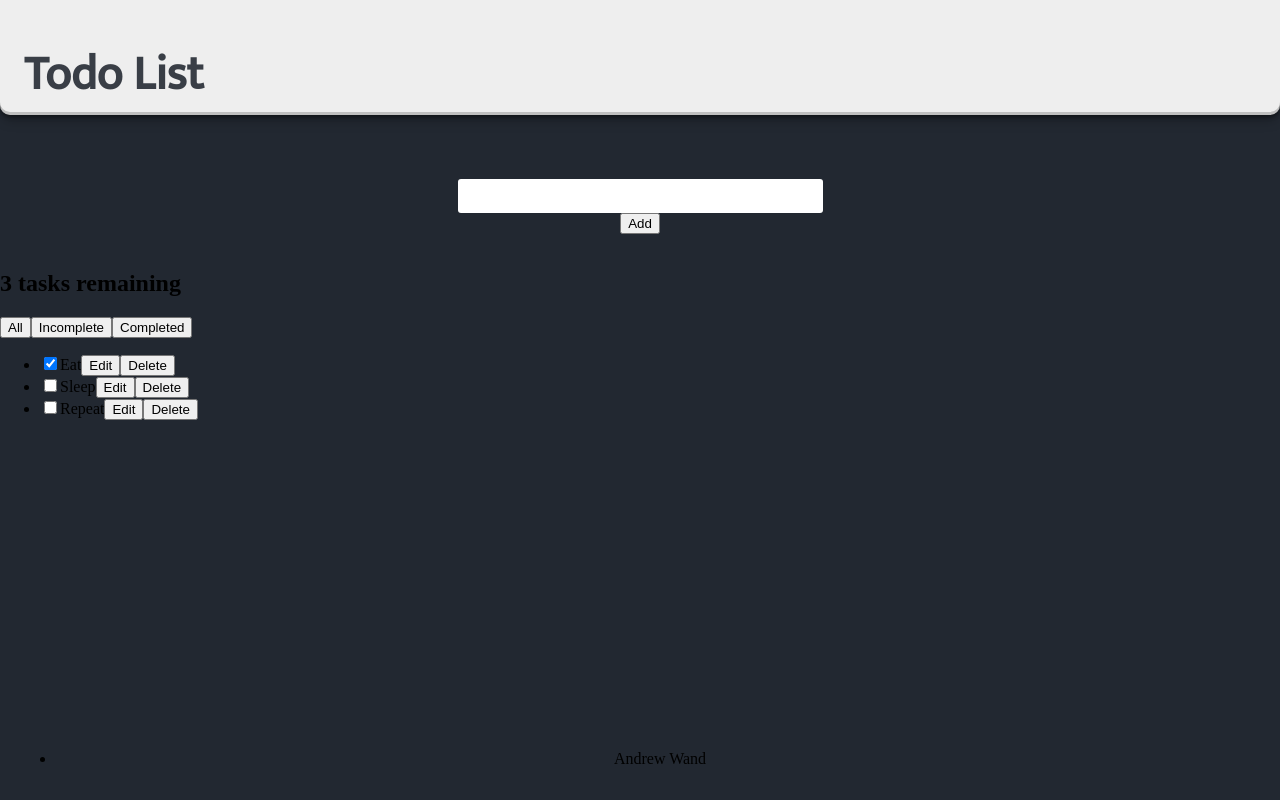
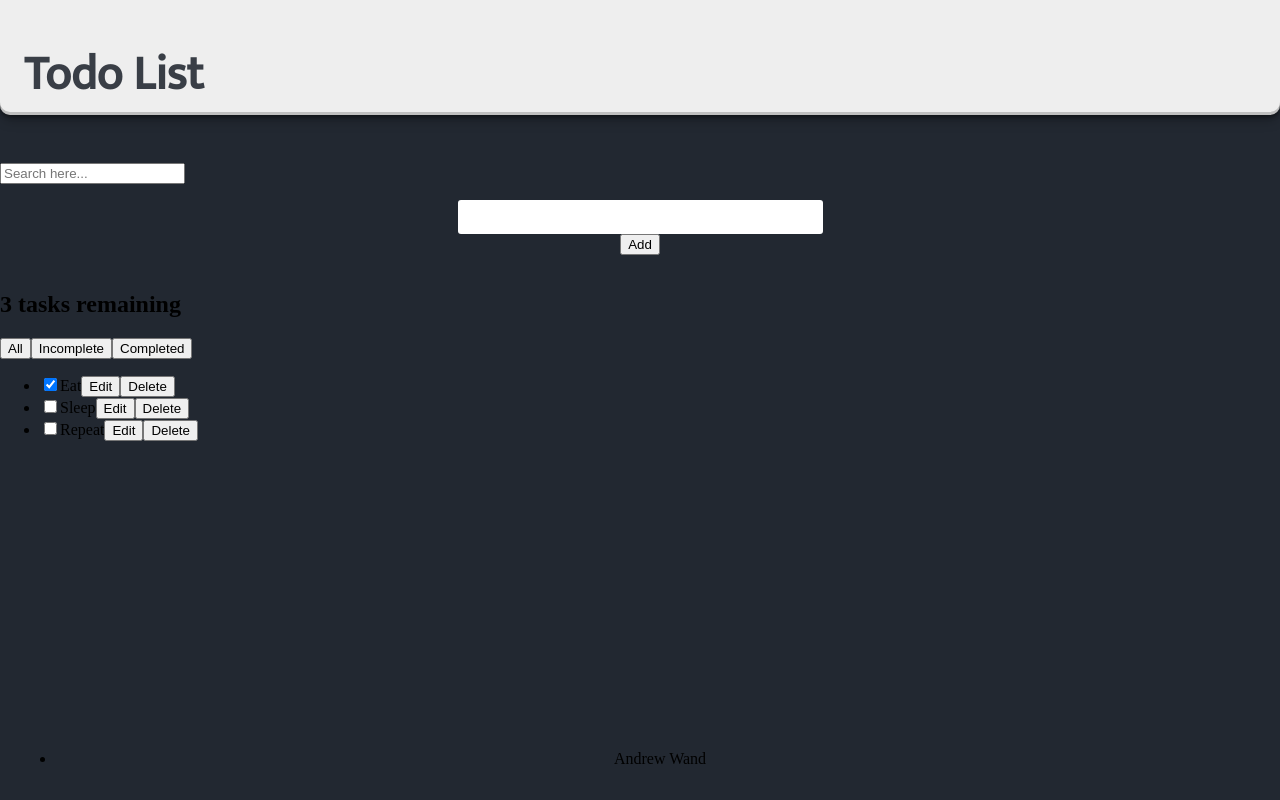
Before and after one commit to Andrew-Wand/todolist-react, a React (Create React App) app: page / in a window 1280 px wide. Built offline with nearby package versions, Linux system fonts and the light colour scheme.

Commit message:
added search bar and functionality

```diff
--- a/src/App.js
+++ b/src/App.js
@@ -3,6 +3,7 @@ import Footer from "./Components/Footer";
 import ToDoList from "./Components/ToDoList";
 import Form from "./Components/Form";
 import FilterButton from "./Components/FilterButton";
+import SearchBar from "./Components/SearchBar";
 import { useEffect, useState } from "react";
 import { nanoid } from 'nanoid'
 
@@ -15,6 +16,9 @@ const FILTER_MAP = {
 
 const FILTER_NAMES = Object.keys(FILTER_MAP);
 
+
+
+
 function App(props) {
 
 
@@ -22,6 +26,7 @@ function App(props) {
   const [tasks, setTasks] = useState(props.tasks);
 
   const [filter, setFilter] = useState('All');
+
 
 
   const filterList = FILTER_NAMES.map((name) => (
@@ -62,6 +67,7 @@ function App(props) {
 
   const taskList = tasks
   .filter(FILTER_MAP[filter])
+
   .map(task => (
     <ToDoList
       id={task.id}
@@ -76,6 +82,24 @@ function App(props) {
   )) ;
 
 
+
+  function search(search){
+    let currentTodos = [];
+    let newList = [];
+    if (search !== "") {
+      currentTodos = tasks;
+      newList = currentTodos.filter(todo => {
+        const lc = todo.name.toLowerCase();
+        const filter = search.toLowerCase();
+        return lc.includes(filter);
+      })
+    } else  {
+      newList = tasks;
+    }
+    setTasks(newList)
+
+    console.log(search);
+  }
 
 
 
@@ -98,6 +122,8 @@ function App(props) {
    <div className="App">
       <Header />
 
+
+      <SearchBar search={search} />
       <Form addTask = {addTask}/>
       <h2 className="remaining-text">
         {remainingText}
--- /dev/null
+++ b/src/Components/SearchBar.jsx
@@ -0,0 +1,14 @@
+import React, { useState } from 'react'
+
+function SearchBar(props) {
+
+    // const [search, setSearch] = useState('');
+
+  return (
+        <div className="search-bar">
+            <input type="text" placeholder='Search here...' onChange={e => props.search(e.target.value)} />
+        </div>
+  )
+}
+
+export default SearchBar
--- a/src/index.css
+++ b/src/index.css
@@ -7,7 +7,6 @@
 body {
   display: flex;
   flex-direction: column;
-
   justify-content: center;
   margin: 0;
   background-color: #222831;
--- a/src/index.js
+++ b/src/index.js
@@ -10,7 +10,7 @@ const DATA = [
   { id: "todo-0", name: "Eat", completed: true },
   { id: "todo-1", name: "Sleep", completed: false },
   { id: "todo-2", name: "Repeat", completed: false }
-];
+]
 
 
 
```
